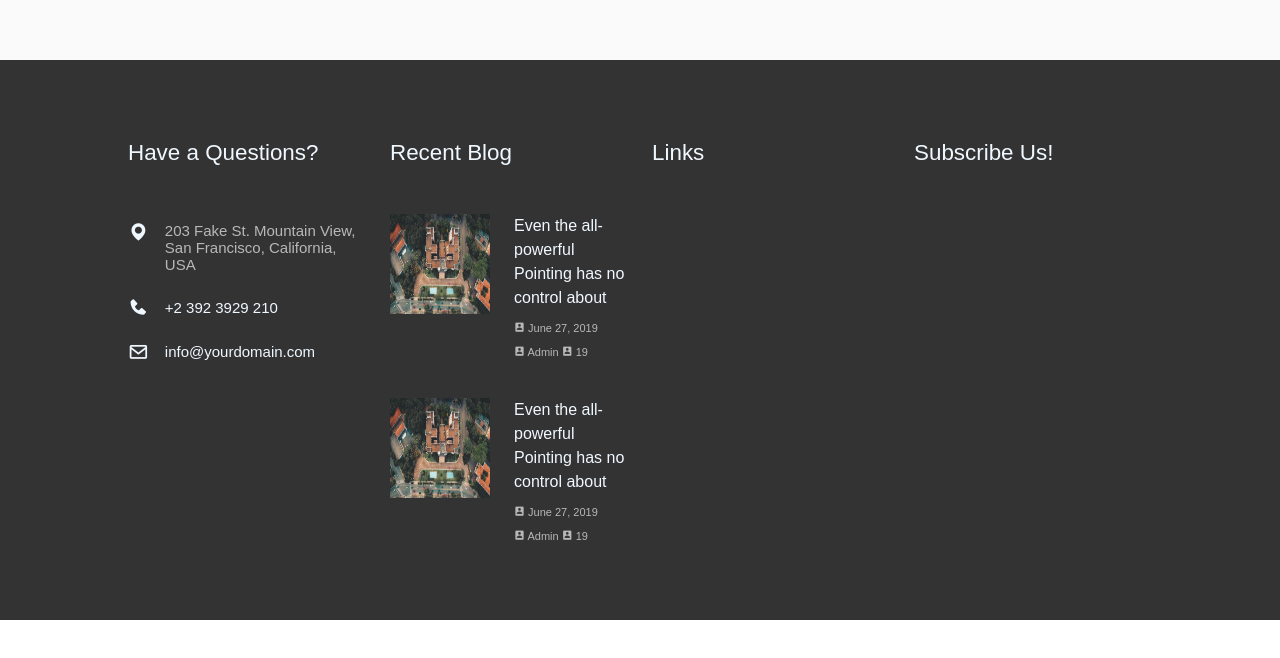
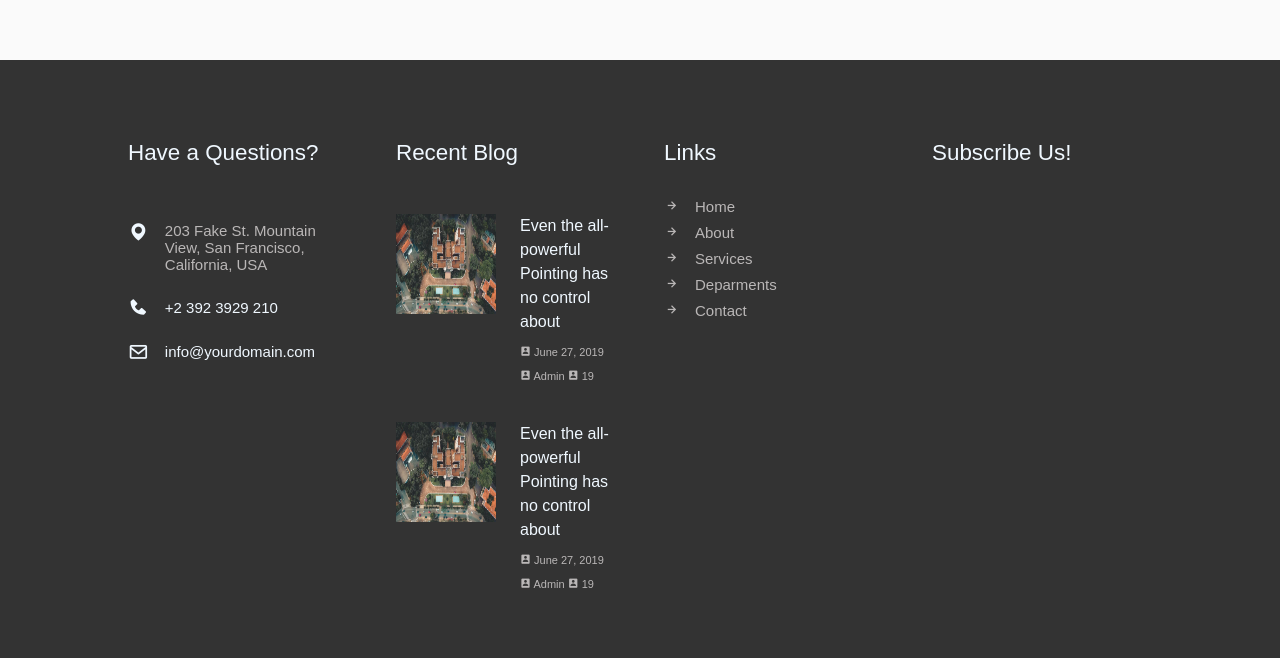
Before and after one commit to madidqn/Website-Layout-Scss-Project, a plain HTML site: page index.html in a window 1280 px wide. Shown: the part 5174-5832 px from the top of the page. Before the commit the page ends 5794 px from the top, so only its background shows below. Drawn offline with nearby package versions, Linux system fonts and the light colour scheme.

Commit message:
style section links footer

```diff
--- a/index.html
+++ b/index.html
@@ -465,8 +465,25 @@
             </p>
           </div>
         </section>
-        <section>
+        <section class="links">
           <h3>Links</h3>
+          <ul>
+            <li>
+              <a href="#"><i class="bx bx-right-arrow-alt"></i>Home</a>
+            </li>
+            <li>
+              <a href="#"><i class="bx bx-right-arrow-alt"></i>About</a>
+            </li>
+            <li>
+              <a href="#"><i class="bx bx-right-arrow-alt"></i>Services</a>
+            </li>
+            <li>
+              <a href="#"><i class="bx bx-right-arrow-alt"></i>Deparments</a>
+            </li>
+            <li>
+              <a href="#"><i class="bx bx-right-arrow-alt"></i>Contact</a>
+            </li>
+          </ul>
         </section>
         <section>
           <h3>Subscribe Us!</h3>
--- a/style/style.scss
+++ b/style/style.scss
@@ -523,14 +523,14 @@ main {
   }
 }
 footer {
-  height: 70vh;
+  // height: 70vh;
   background-color: #333;
   padding: 5rem 0;
 
   > div {
     display: grid;
     grid-template-columns: repeat(4, 1fr);
-    column-gap: 1.5rem;
+    column-gap: 3rem;
     color: $color-aliceblue;
     width: 80%;
     margin: 0 auto;
@@ -607,5 +607,25 @@ footer {
         }
       }
     }
+    .links {
+      > ul {
+        display: flex;
+        flex-direction: column;
+        row-gap: 0.5rem;
+        > li a {
+          color: #bab7b7;
+          font-size: 15px;
+          transition: all 0.4s ease;
+
+          &:hover {
+            color: $color-aliceblue;
+            transition: all 0.4s ease;
+          }
+          > i {
+            padding-right: 1rem;
+          }
+        }
+      }
+    }
   }
 }
```
Also changed, not shown: style/style.css, 1 other file.
